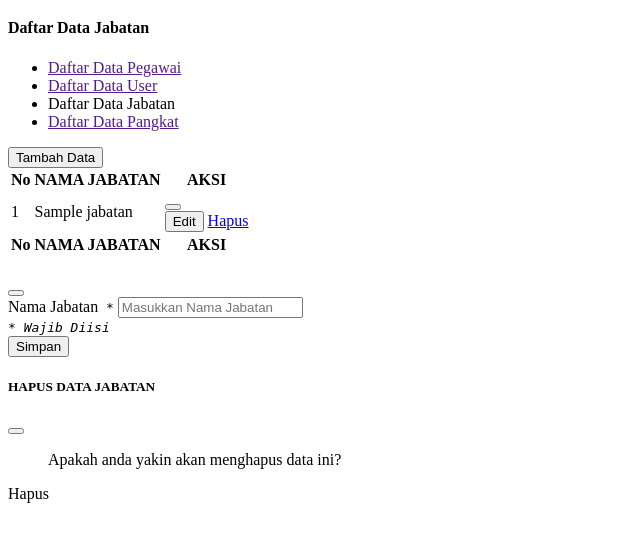
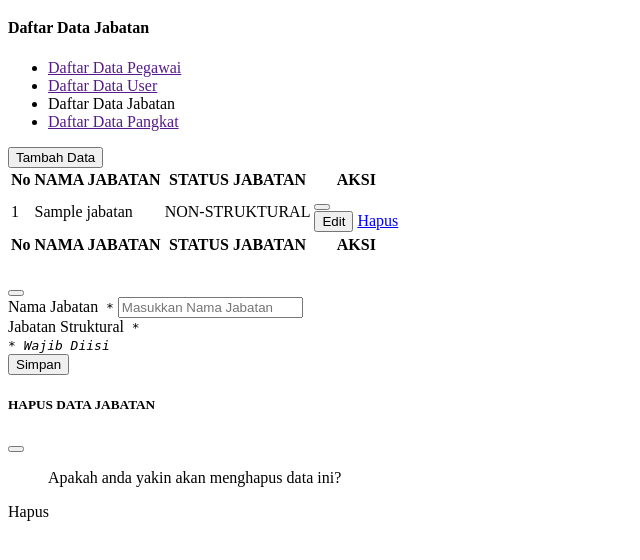
Before and after one commit to msbandaaceh/sso-ci3, a PHP site: the page made by application/views/halamanjabatan/lis_jabatan.php in a window 1280 px wide. Shown: the part 170-730 px from the top of the page, without its empty margins (0-640 px from the left). Run offline with PHP 8.4, Linux system fonts and the light colour scheme; the template is opened without the code that fills it: most values are stand-ins (such as "Sample title", 1, 10 or a date in 2020); data that the repository does not hold is empty; some libraries are stand-ins or nearby versions.

Commit message:
Penambahan Inputan untuk Status Jabatan Struktural

```diff
--- a/application/views/halamanjabatan/footer.php
+++ b/application/views/halamanjabatan/footer.php
@@ -46,9 +46,12 @@
         $("#judul").html("");
         $("#id").val('');
         $("#nama_jabatan").val('');
+        $("#struktural_").html("");
+
         $("#judul").append(json.judul);
         $("#id").val(json.id);
         $("#nama_jabatan").val(json.nama_jabatan);
+        $("#struktural_").append(json.struktural);
       } else if (json.st == 0) {
         pesan('PERINGATAN', json.msg, '');
         $('#table_pegawai').DataTable().ajax.reload();
--- a/application/views/halamanjabatan/lis_jabatan.php
+++ b/application/views/halamanjabatan/lis_jabatan.php
@@ -48,6 +48,7 @@
                                 <tr>
                                     <th>No</th>
                                     <th>NAMA JABATAN</th>
+                                    <th>STATUS JABATAN</th>
                                     <th>AKSI</th>
                                 </tr>
                             </thead>
@@ -62,6 +63,15 @@
                                         </td>
                                         <td>
                                             <?= $item->nama_jabatan; ?>
+                                        </td>
+                                        <td>
+                                            <?php
+                                            if ($item->struktural == '1') {
+                                                echo "STRUKTURAL";
+                                            } else {
+                                                echo "NON-STRUKTURAL";
+                                            }
+                                            ?>
                                         </td>
                                         <td>
                                             <?php $idEncrypt = str_replace('/', '___', $this->encryption->encrypt($item->id)); ?>
@@ -91,6 +101,7 @@
                                 <tr>
                                     <th>No</th>
                                     <th>NAMA JABATAN</th>
+                                    <th>STATUS JABATAN</th>
                                     <th>AKSI</th>
                                 </tr>
                             </tfoot>
@@ -122,6 +133,11 @@
                         <label for="nama_jabatan" class="form-label">Nama Jabatan</label><code> *</code>
                         <input type="text" name="nama_jabatan" id="nama_jabatan" class="form-control"
                             placeholder="Masukkan Nama Jabatan" autocomplete="off" />
+                    </div>
+                    <div class="form-group">
+                        <label for="struktural" class="form-label">Jabatan Struktural</label><code> *</code>
+                        <div id="struktural_">
+                        </div>
                     </div>
                 </div>
                 <span class="form-label"><code><i>* Wajib Diisi</i></code></label>
```
Also changed, not shown: application/controllers/HalamanJabatan.php (+24 -5 lines).
